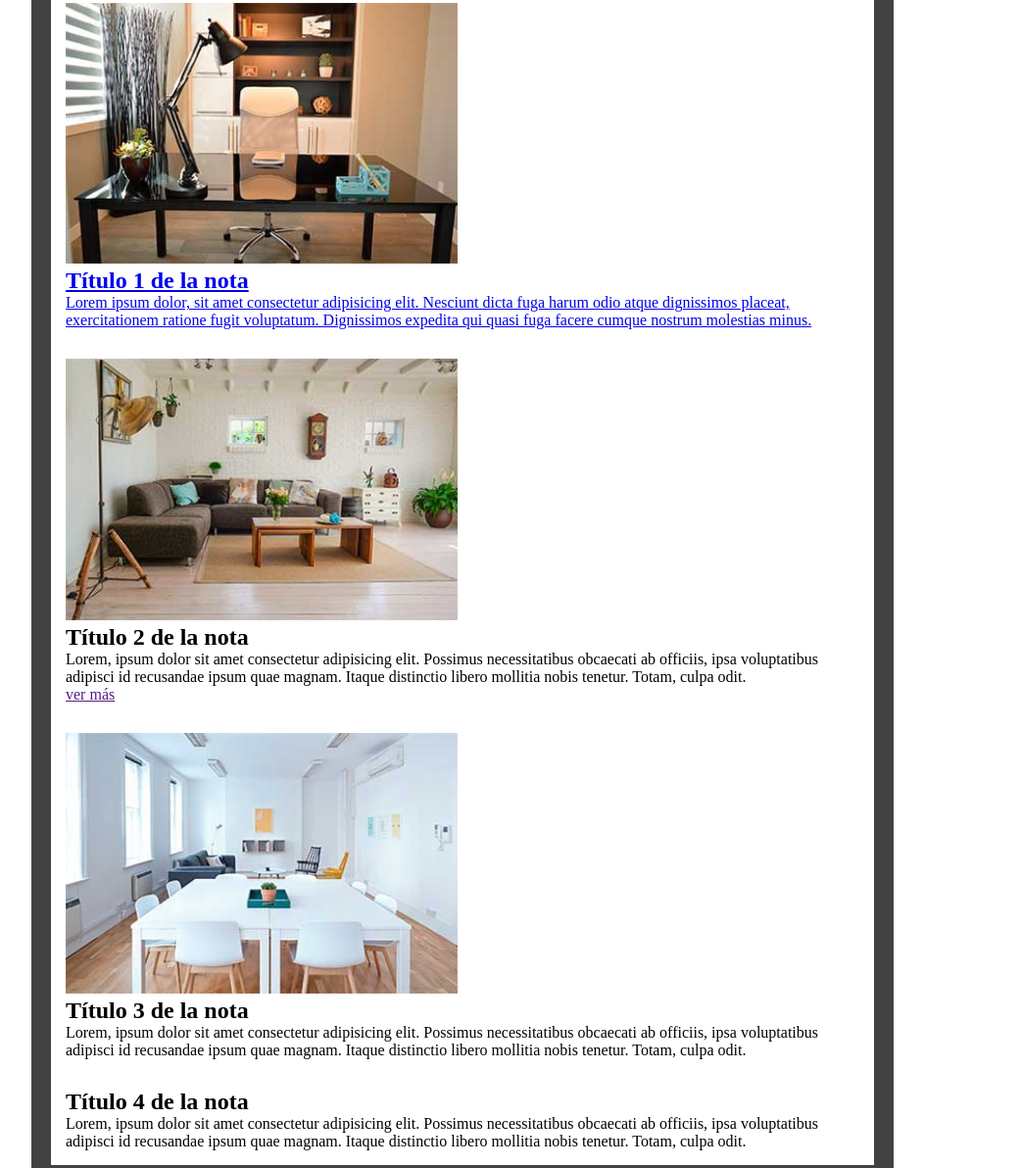
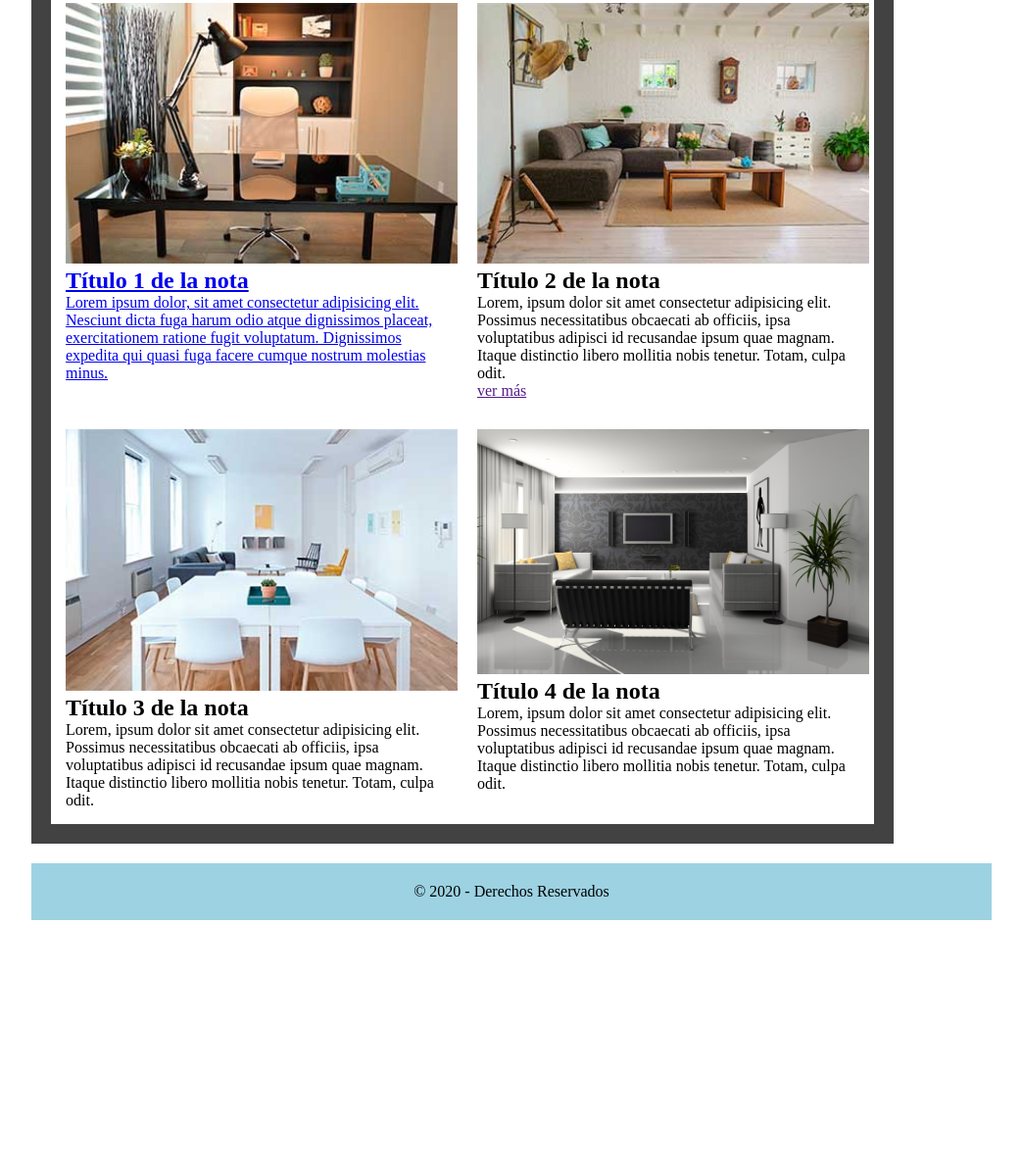
Before and after one commit to MBbettaglio/SprintTp1, a plain HTML site: page index.html in a window 1280 px wide. Shown: the part 821-2013 px from the top of the page at 98% size, without its empty margins (118-1161 px from the left). After the commit the page ends 1780 px from the top, so only its background shows below. Drawn offline with Linux system fonts and the light colour scheme.

Commit message:
Trabajo terminado

```diff
--- a/css/Style.css
+++ b/css/Style.css
@@ -81,9 +81,8 @@
 .imgCentral{
   border: 20px solid white;
   background-color: #ffffff;
-
-
-}
+  box-sizing: border-box;
+ }
 
 .imgCentral img{
   width: 800px;
@@ -93,6 +92,18 @@
 img{
   width: 400px;
 }
+
+.imgUno, .imgDos{
+  width: 50%;
+  float: left;
+  box-sizing: border-box;
+}
+.imgTres, .imgCuatro{
+  width: 50%;
+  float: left;
+  box-sizing: border-box;
+}
+
 
 .imgUno{
   border: 15px solid white;
@@ -120,13 +131,13 @@ img{
 .banner-uno{
   background-color:grey;
   width: 100%;
-  height: 13%;
+  height: 15%;
   border: 2px solid black;}
 
   .banner-dos{
     background-color: grey;
     width: 100%;
-    height: 13%;
+    height: 15%;
     border: 2px solid black;
   }
 
@@ -136,3 +147,12 @@ img{
   .banner-dos a{
     font-size: 1.5rem;
   }
+
+  /* Estilos para el footer */
+  footer {
+    background-color: rgb(156, 210, 226);
+    color: #000000;
+    text-align: center;
+    margin: 20px 150px;
+    padding: 20px;
+  }
--- a/index.html
+++ b/index.html
@@ -54,6 +54,7 @@
                     <p>Lorem, ipsum dolor sit amet consectetur adipisicing elit. Possimus necessitatibus obcaecati ab officiis, ipsa voluptatibus adipisci id recusandae ipsum quae magnam. Itaque distinctio libero mollitia nobis tenetur. Totam, culpa odit.</p>
                 </div>
                 <div class="imgCuatro">
+                    <img src="/Img/galeria_08.jpg" alt="Entretenimiento">
                     <h2>Título 4 de la nota</h2>
                     <p>Lorem, ipsum dolor sit amet consectetur adipisicing elit. Possimus necessitatibus obcaecati ab officiis, ipsa voluptatibus adipisci id recusandae ipsum quae magnam. Itaque distinctio libero mollitia nobis tenetur. Totam, culpa odit.</p>
                 </div>
@@ -65,11 +66,15 @@
                 <div class="banner-dos">
                     <a href="#">aca va el box banner</a>
                 </div>
-
             </div>
         </section>
 
     </main>
 
+    <footer>
+        <p> &copy; 2020 - Derechos Reservados  </p>
+      </footer>
+
+
 </body>
 </html>
```
